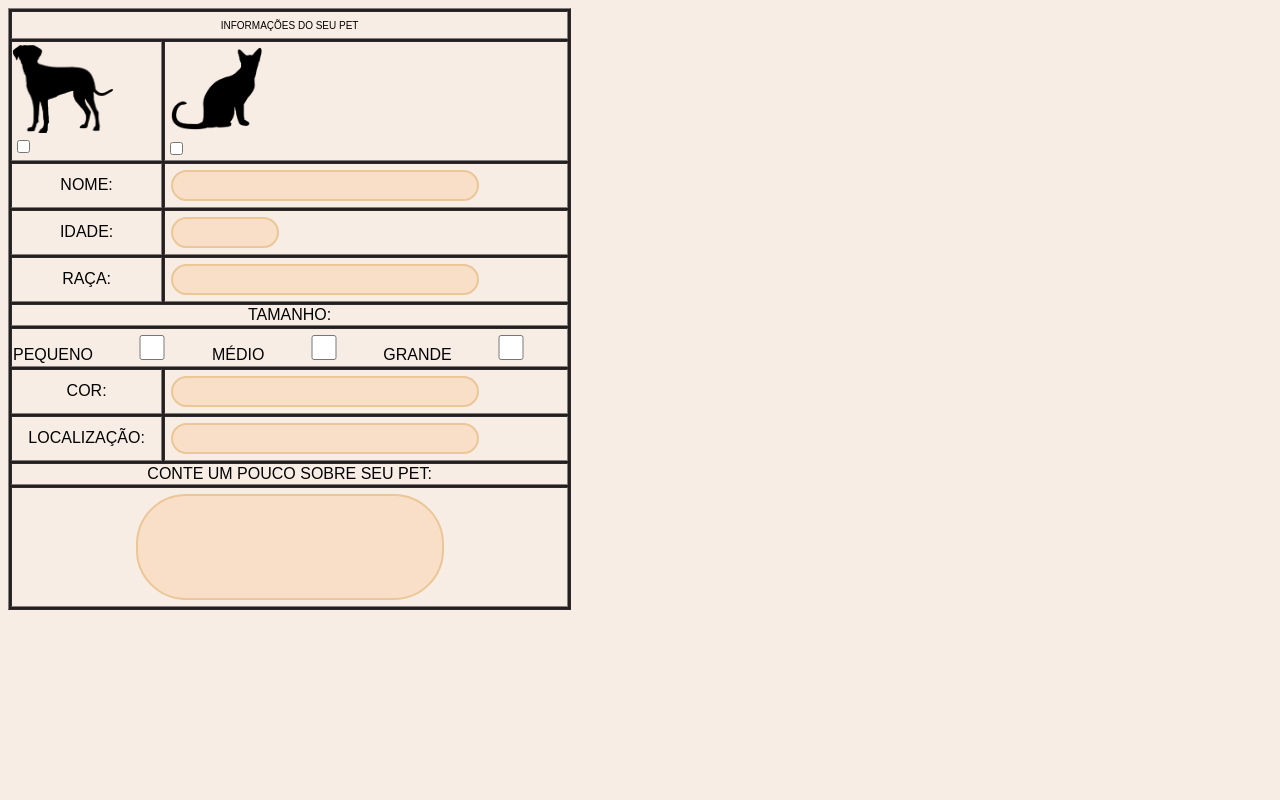
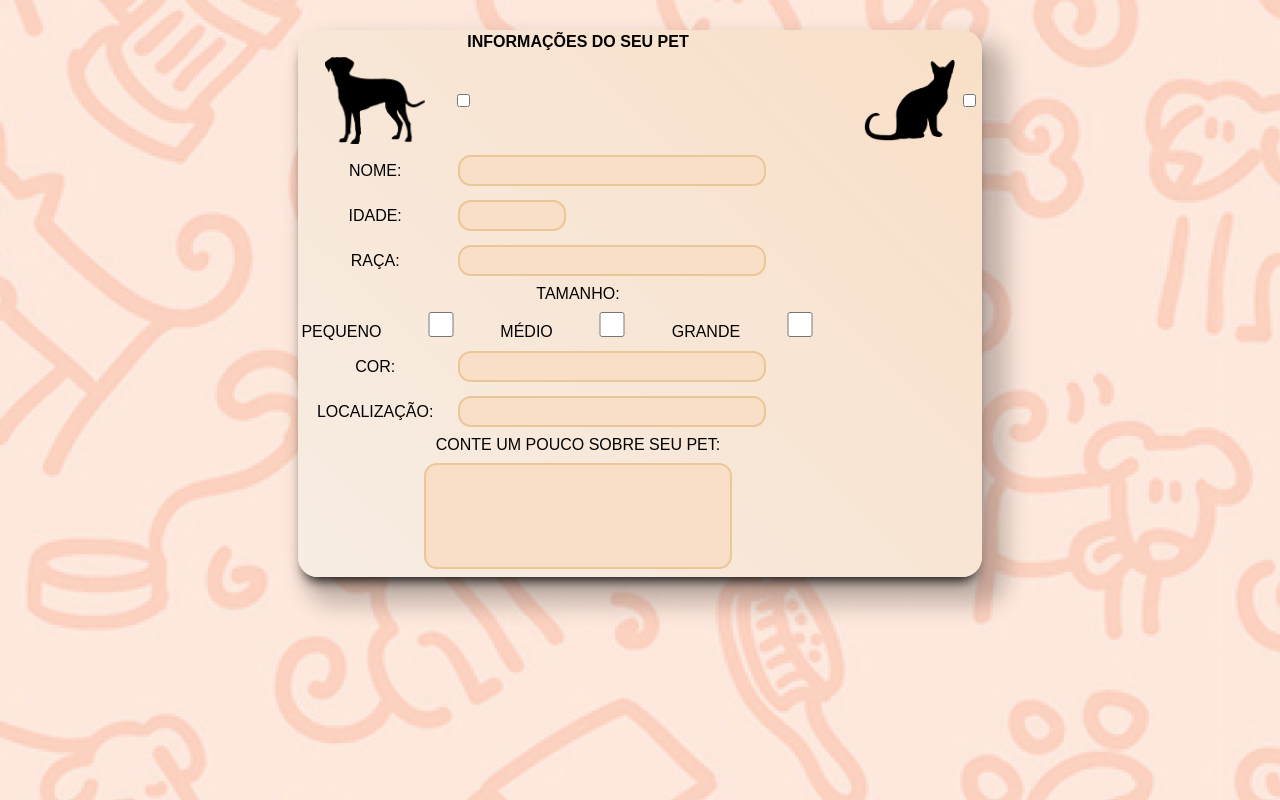
Before and after one commit to JohnPdro/projeto-adotapet, a PHP site: page / in a window 1280 px wide. Run offline with PHP 8.4, Linux system fonts and the light colour scheme.

Commit message:
Modificação da tabela
Adição de estilo para o formulário

```diff
--- a/Formulario/index.html
+++ b/Formulario/index.html
@@ -10,21 +10,23 @@
 </head>
 
 <body>
+    <div class="container">
     <form action="#" method="post">
         <div>
-        <table bgcolor="#261E1E" border="1px">
+        <table>
             <tr>
-                <th colspan="2">
-                    <h1 class="titulo">INFORMAÇÕES DO SEU PET</h1>
-                </th>
+                <th colspan="2">INFORMAÇÕES DO SEU PET</th>
             </tr>
 
             <tr>
                 <td>
+
                     <div class="selecaoAnimal">
                         <img width="100" src="imagens/silhouetteCachorro.webp" alt="Cachorro"><br>
-                        <input class="checbox" type="checkbox" name="dog">
                     </div>
+                </td>
+                <td>
+                    <input class="checbox" type="checkbox" name="dog">
                 </td>
                 <td>
                     <div class="selecaoAnimal">
@@ -110,7 +112,7 @@
             </div>
         </table>
     </form>
-
+</div>
 </body>
 
 </html>
--- a/Formulario/style.css
+++ b/Formulario/style.css
@@ -1,36 +1,43 @@
-* {
-    margin-left: 5px solid;
-    font-family: Arial;
-    background-color:#F7EDE4;
+ html{
+    background: url("imagens/AdotaPetFundo.png");
+ }
+ body{
+    margin-top: 30px;
     font-family: Arial;
     text-transform: uppercase;
     font-weight: lighter;
 
 }
 
+
 table{
-    padding: 25;
-    background-color: #261E1E;
-}
-.questionario{
-    background-color: #F7EDE4;
+    background: linear-gradient(45deg, #F7EDE4, #F9DFC7);
+    box-shadow: 0px 10px 13px -7px #000000, 16px 19px 22px 9px rgba(0,0,0,0.23);
+    border-radius: 20px;
+
 
 }
+
 .titulo{
     font-size:10px;
-
-
 }
 
 .mesclar{
     text-align: center;
 }
 
+.selecaoAnimal{
+    justify-content:center;
+    display: flex;
+
+
+}
+
 .inputInfo{
     width: 300px;
     height: 25px;
     margin: 5px;
-    border-radius: 50px;
+    border-radius: 13px;
     border-color: #EBC697;
     background-color: #F9DFC7;
     border-style:double;
@@ -42,7 +49,7 @@ table{
     width: 100px;
     height: 25px;
     margin: 5px;
-    border-radius: 50px;
+    border-radius: 13px;
     border-color: #EBC697;
     background-color: #F9DFC7;
     border-style:double;
@@ -53,9 +60,14 @@ table{
     width: 300px;
     height: 100px;
     margin: 5px;
-    border-radius:50px;
+    border-radius:13px;
     border-color: #EBC697;
     background-color: #F9DFC7;
     border-style:double;
     color: #261E1E;
 }
+
+.container{
+    display: flex;
+    justify-content: center;
+}
```
Also changed, not shown: Formulario/imagens/AdotaPetFundo.png (added).
